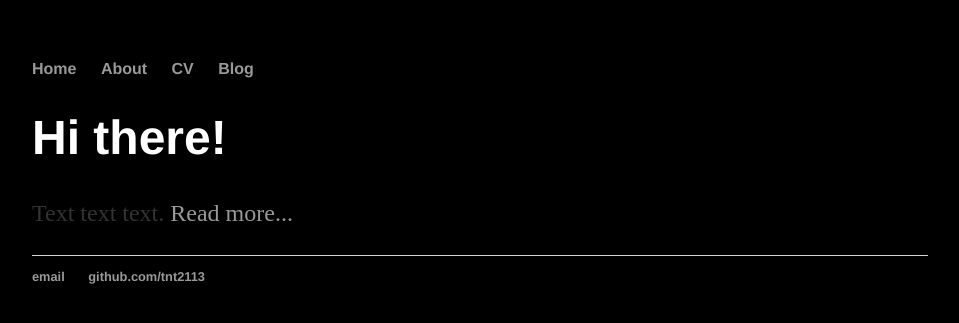
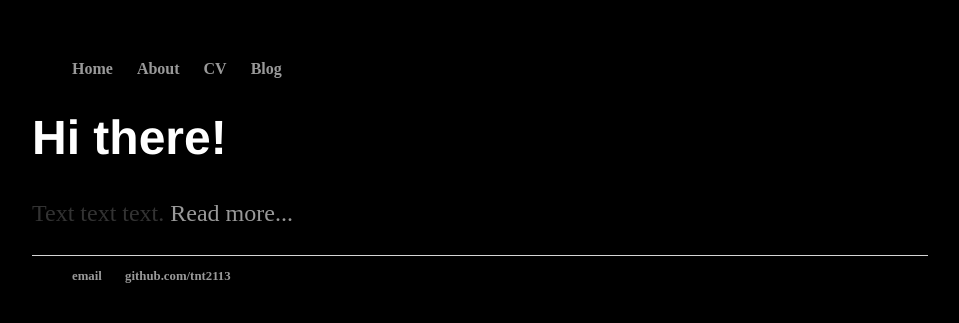
Before and after one commit to tnt2113/tnt2113.github.io, a Jekyll site: the page built from index.html, in a window 1280 px wide. Shown: the top 323 px of the page, without its empty margins (160-1119 px from the left). Built offline with Jekyll 4.4.1, drawn with Linux system fonts in a browser that asks for light colours.

Commit message:
Update main.css

```diff
--- a/css/main.css
+++ b/css/main.css
@@ -5,7 +5,7 @@ body {
     background: black;
 }
 nav ul, footer ul {
-    font-family:'Helvetica', 'Arial', 'Sans-Serif';
+    font-family:'Palatino Linotype', 'Book Antiqua', Palatino, serif
     padding: 0px;
     list-style: none;
     font-weight: bold;
```
